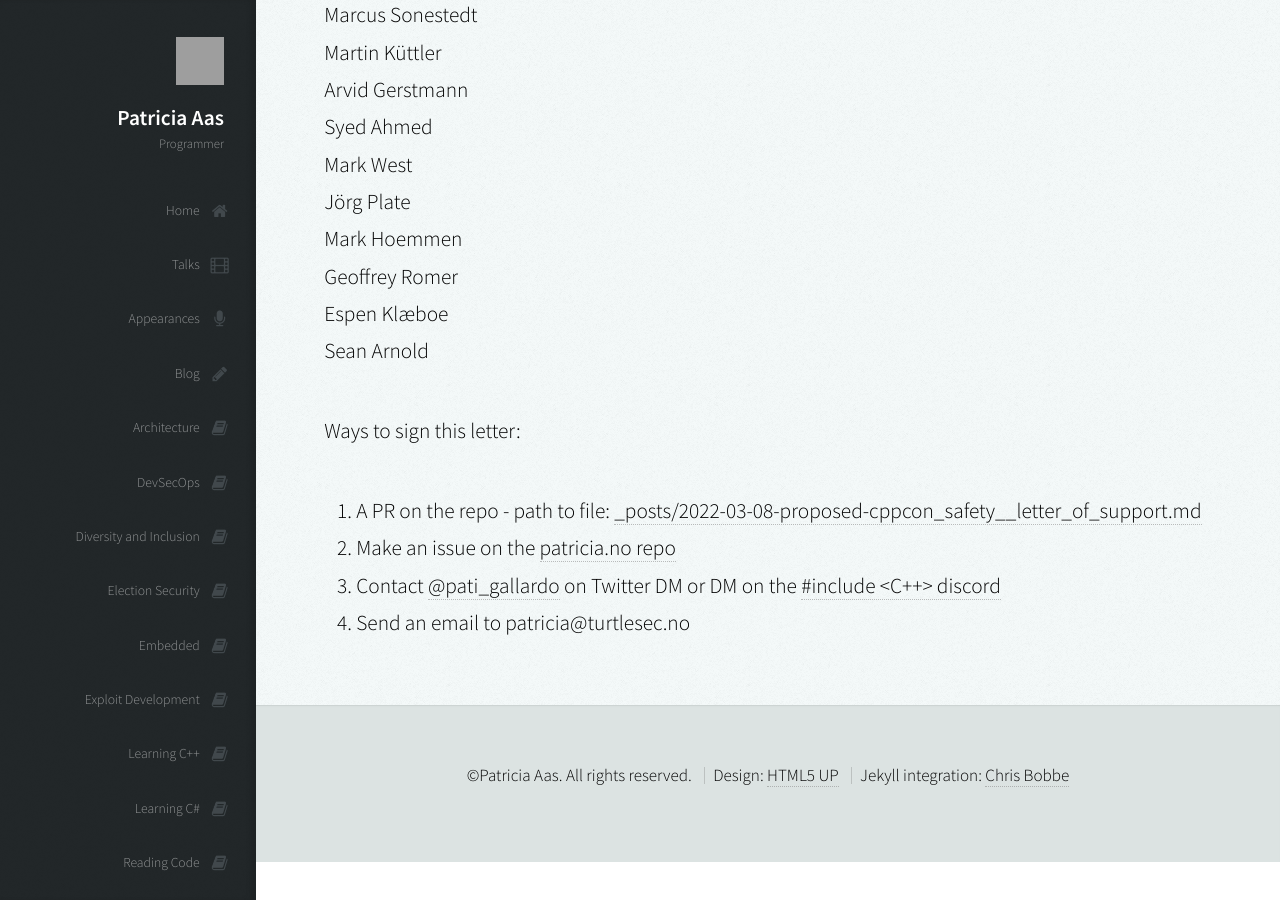
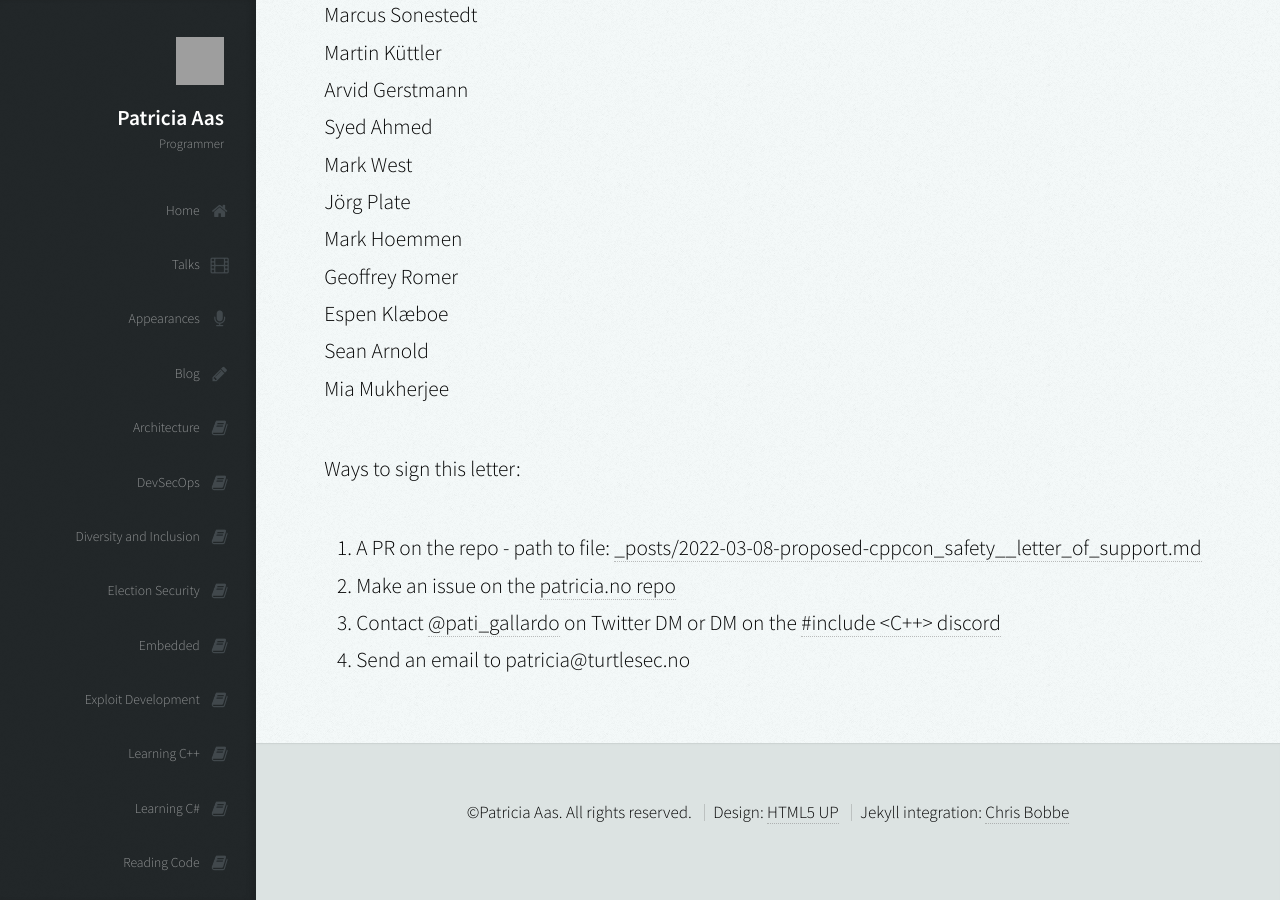
Before and after one commit to patricia-gallardo/patricia-gallardo.github.io, a Jekyll site: the page built from _posts/2022-03-08-proposed-cppcon_safety__letter_of_support.md, in a window 1280 px wide and 900 px high, scrolled down 10301 px. Built offline with Jekyll 4.4.1, drawn with Linux system fonts in a browser that asks for light colours; nearby versions of some CDN libraries; grey boxes are pictures that could not be loaded.

Commit message:
Update 2022-03-08-proposed-cppcon_safety__letter_of_support.md

```diff
--- a/_posts/2022-03-08-proposed-cppcon_safety__letter_of_support.md
+++ b/_posts/2022-03-08-proposed-cppcon_safety__letter_of_support.md
@@ -285,6 +285,7 @@ Mark Hoemmen <br>
 Geoffrey Romer<br>
 Espen Klæboe <br>
 Sean Arnold <br>
+Mia Mukherjee <br>
 
 
 Ways to sign this letter:
```
